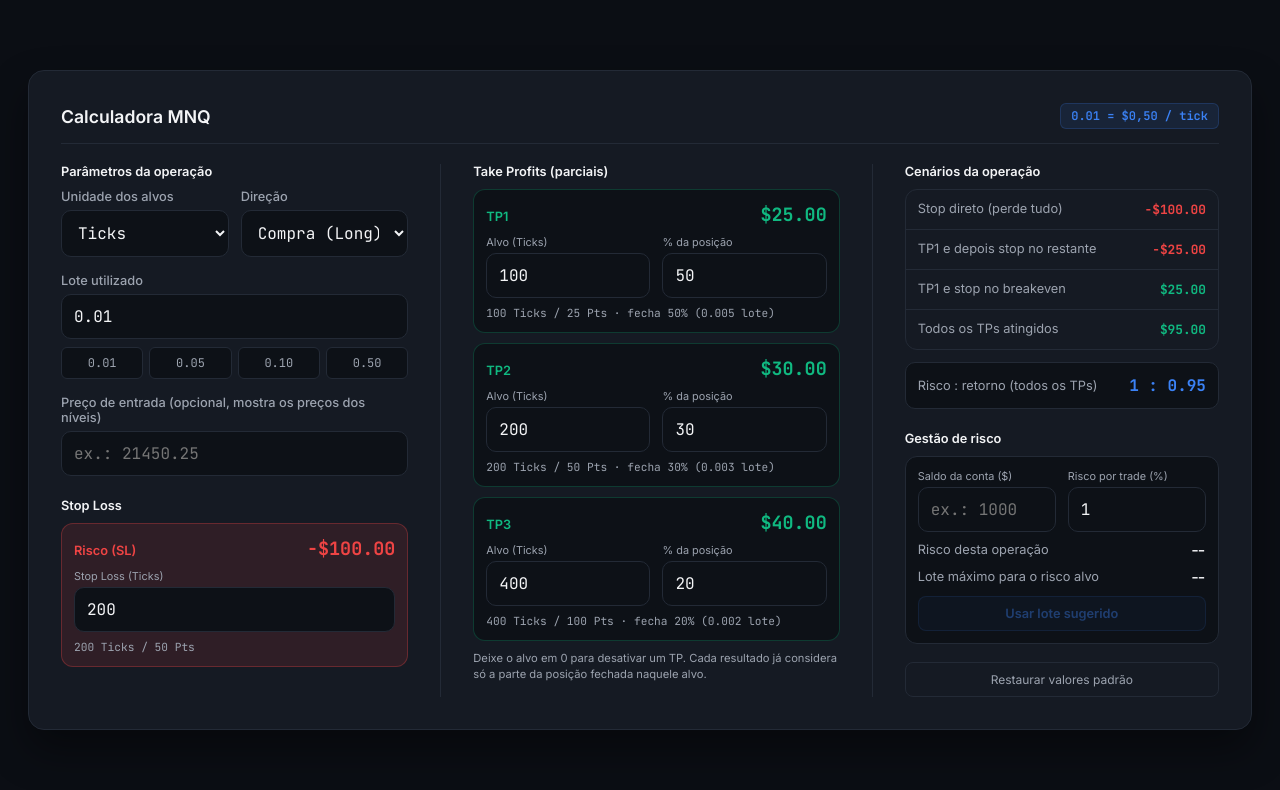
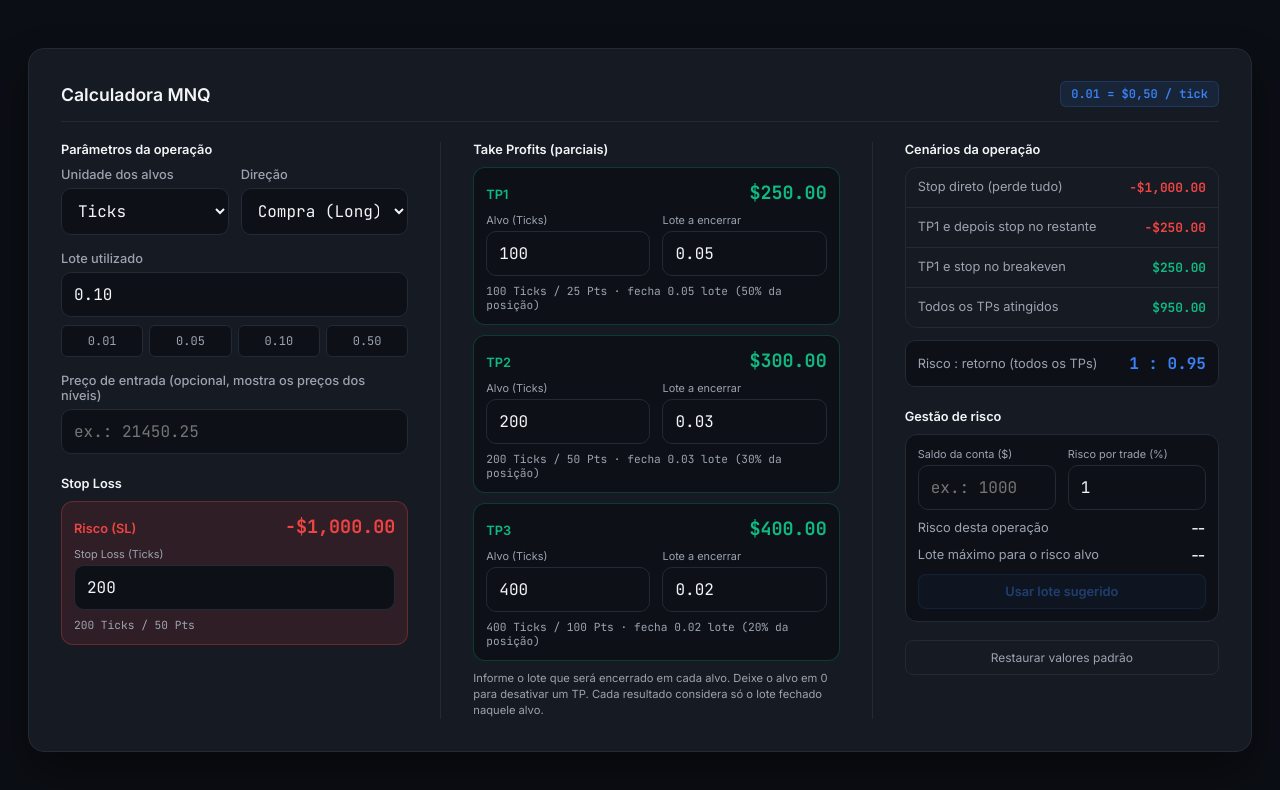
Before and after one commit to LucaasSantos/calculator, a plain HTML site: page index.html in a window 1280 px wide. Drawn offline with Linux system fonts and the light colour scheme.

Commit message:
Update index.html

```diff
--- a/index.html
+++ b/index.html
@@ -138,7 +138,7 @@
 
     <div class="form-group">
       <label for="contracts">Lote utilizado</label>
-      <input type="number" id="contracts" value="0.01" step="0.01" min="0.01" inputmode="decimal">
+      <input type="number" id="contracts" value="0.10" step="0.01" min="0.01" inputmode="decimal">
       <div class="preset-btns">
         <button class="btn-preset" onclick="setContracts(0.01)">0.01</button>
         <button class="btn-preset" onclick="setContracts(0.05)">0.05</button>
@@ -171,7 +171,7 @@
       <div class="level-head"><span class="level-name">TP1</span><span class="level-value" id="tp1-res">$0.00</span></div>
       <div class="row">
         <div><div class="mini-label" id="label-tp1">Alvo (Ticks)</div><input type="number" id="tp1" value="100" step="1" inputmode="decimal"></div>
-        <div><div class="mini-label">% da posição</div><input type="number" id="pct1" value="50" step="5" min="0" max="100" inputmode="decimal"></div>
+        <div><div class="mini-label">Lote a encerrar</div><input type="number" id="pct1" value="0.05" step="0.01" min="0" inputmode="decimal"></div>
       </div>
       <div class="level-sub" id="tp1-sub"></div>
     </div>
@@ -180,7 +180,7 @@
       <div class="level-head"><span class="level-name">TP2</span><span class="level-value" id="tp2-res">$0.00</span></div>
       <div class="row">
         <div><div class="mini-label" id="label-tp2">Alvo (Ticks)</div><input type="number" id="tp2" value="200" step="1" inputmode="decimal"></div>
-        <div><div class="mini-label">% da posição</div><input type="number" id="pct2" value="30" step="5" min="0" max="100" inputmode="decimal"></div>
+        <div><div class="mini-label">Lote a encerrar</div><input type="number" id="pct2" value="0.03" step="0.01" min="0" inputmode="decimal"></div>
       </div>
       <div class="level-sub" id="tp2-sub"></div>
     </div>
@@ -189,11 +189,11 @@
       <div class="level-head"><span class="level-name">TP3</span><span class="level-value" id="tp3-res">$0.00</span></div>
       <div class="row">
         <div><div class="mini-label" id="label-tp3">Alvo (Ticks)</div><input type="number" id="tp3" value="400" step="1" inputmode="decimal"></div>
-        <div><div class="mini-label">% da posição</div><input type="number" id="pct3" value="20" step="5" min="0" max="100" inputmode="decimal"></div>
+        <div><div class="mini-label">Lote a encerrar</div><input type="number" id="pct3" value="0.02" step="0.01" min="0" inputmode="decimal"></div>
       </div>
       <div class="level-sub" id="tp3-sub"></div>
     </div>
-    <div class="hint">Deixe o alvo em 0 para desativar um TP. Cada resultado já considera só a parte da posição fechada naquele alvo.</div>
+    <div class="hint">Informe o lote que será encerrado em cada alvo. Deixe o alvo em 0 para desativar um TP. Cada resultado considera só o lote fechado naquele alvo.</div>
     <div class="warn" id="warn-pct"></div>
 
     </div>
@@ -230,9 +230,9 @@
     const $ = id => document.getElementById(id);
     const TICK_SIZE = 0.25;       // 1 tick = 0.25 ponto
     const USD_PER_TICK_LOT = 50;  // lote 1.00 = $50 por tick (0.01 = $0,50)
-    const STORE_KEY = 'mnq-calc-v2';
+    const STORE_KEY = 'mnq-calc-v3';
     const FIELDS = ['input-mode','direction','contracts','entry','sl','tp1','pct1','tp2','pct2','tp3','pct3','balance','riskpct'];
-    const DEFAULTS = { 'input-mode':'ticks', direction:'1', contracts:'0.01', entry:'', sl:'200', tp1:'100', pct1:'50', tp2:'200', pct2:'30', tp3:'400', pct3:'20', balance:'', riskpct:'1' };
+    const DEFAULTS = { 'input-mode':'ticks', direction:'1', contracts:'0.10', entry:'', sl:'200', tp1:'100', pct1:'0.05', tp2:'200', pct2:'0.03', tp3:'400', pct3:'0.02', balance:'', riskpct:'1' };
     let suggestedLot = 0;
 
     const fmt = n => n.toLocaleString('en-US', { minimumFractionDigits: 2, maximumFractionDigits: 2 });
@@ -269,34 +269,36 @@
       // Take profits
       const tps = [1,2,3].map(i => {
         const ticks = num('tp' + i) * f;
-        const pct = num('pct' + i);
-        const active = ticks > 0 && pct > 0;
-        const gain = active ? ticks * perTick * (pct / 100) : 0;
-        return { i, ticks, pct, active, gain };
+        const lots = Math.round(num('pct' + i) * 100) / 100;
+        const active = ticks > 0 && lots > 0;
+        const gain = active ? ticks * USD_PER_TICK_LOT * lots : 0;
+        return { i, ticks, lots, active, gain };
       });
 
       tps.forEach(t => {
         paint('tp' + t.i + '-res', t.gain);
         $('tp' + t.i + '-sub').textContent = t.active
-          ? `${t.ticks} Ticks / ${t.ticks / 4} Pts · fecha ${t.pct}% (${(lote * t.pct / 100).toFixed(3)} lote)` + (hasEntry ? ` · preço ${price(entry, dir, t.ticks, 1)}` : '')
+          ? `${t.ticks} Ticks / ${t.ticks / 4} Pts · fecha ${t.lots.toFixed(2)} lote${lote > 0 ? ' (' + Math.round(t.lots / lote * 100) + '% da posição)' : ''}` + (hasEntry ? ` · preço ${price(entry, dir, t.ticks, 1)}` : '')
           : 'Desativado';
       });
 
-      // Warning when % doesn't sum to 100
+      // Aviso quando a soma dos lotes dos TPs difere do lote total
       const active = tps.filter(t => t.active);
-      const sumPct = active.reduce((s, t) => s + t.pct, 0);
+      const sumLots = Math.round(active.reduce((s, t) => s + t.lots, 0) * 100) / 100;
       const warn = $('warn-pct');
-      if (active.length && Math.abs(sumPct - 100) > 0.001) {
+      if (active.length && sumLots !== lote) {
         warn.style.display = 'block';
-        warn.textContent = `As parciais somam ${sumPct}%. Ajuste para 100% para fechar a posição inteira.`;
+        warn.textContent = sumLots > lote
+          ? `Os TPs somam ${sumLots.toFixed(2)} lote, mais que o lote total (${lote.toFixed(2)}). Reduza as parciais.`
+          : `Os TPs somam ${sumLots.toFixed(2)} lote; sobram ${(lote - sumLots).toFixed(2)} lote sem alvo definido.`;
       } else { warn.style.display = 'none'; }
 
       // Scenarios
       const totalAll = active.reduce((s, t) => s + t.gain, 0);
       const first = active[0];
-      const remaining = first ? Math.max(0, 100 - first.pct) / 100 : 1;
+      const remainingLots = first ? Math.max(0, Math.round((lote - first.lots) * 100) / 100) : lote;
       paint('sc-stop', -risk);
-      paint('sc-tp1-stop', first ? first.gain - slTicks * perTick * remaining : -risk);
+      paint('sc-tp1-stop', first ? first.gain - slTicks * USD_PER_TICK_LOT * remainingLots : -risk);
       paint('sc-tp1-be', first ? first.gain : 0);
       paint('sc-all', totalAll);
 
```
